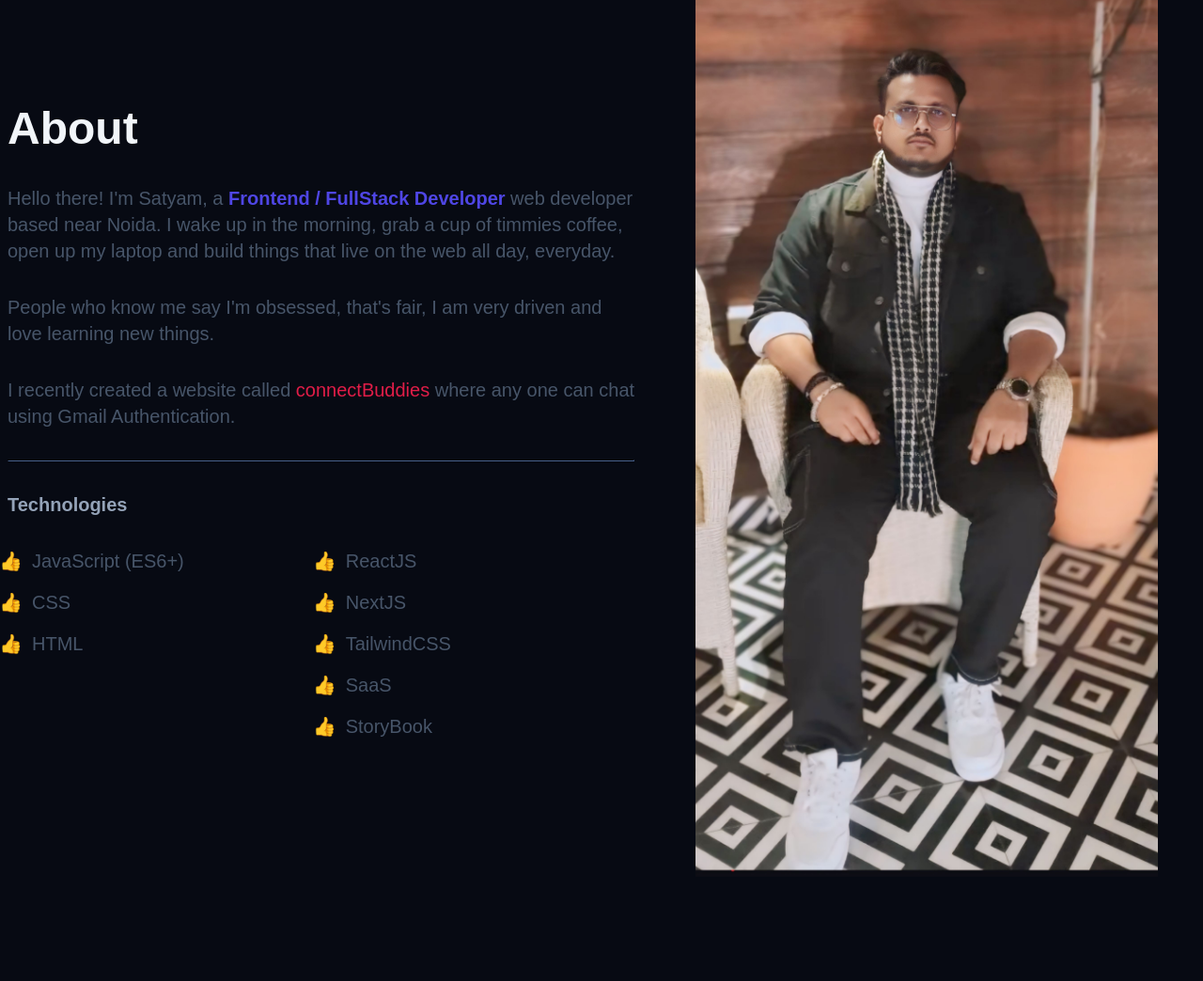
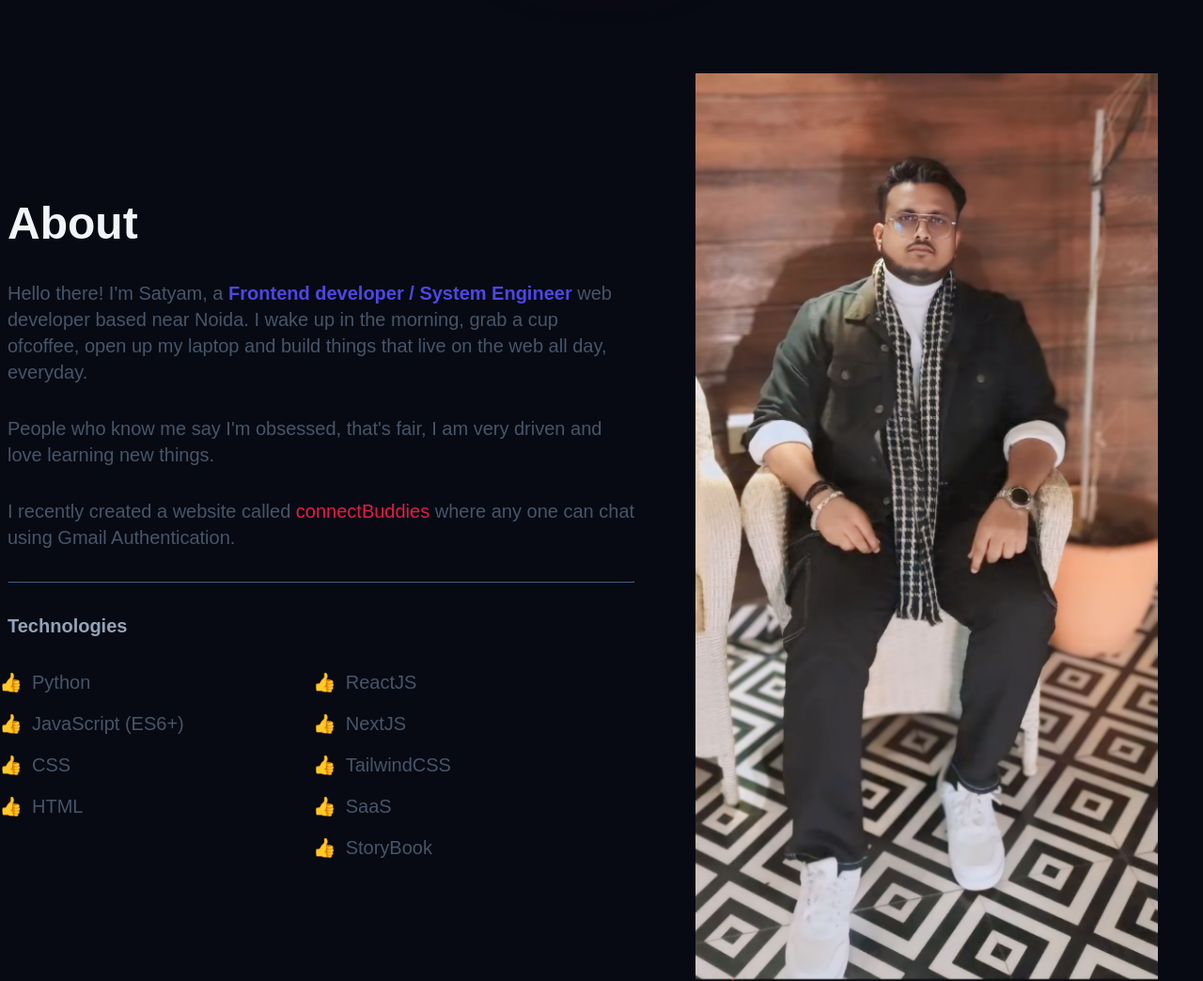
Before and after one commit to satyam-knit/satyam-portfolio, a website built with Vite: page index.html in a window 1280 px wide. Shown: the part 1012-2056 px from the top of the page at 94% size. Built offline with nearby package versions, Linux system fonts and the light colour scheme; a web font is replaced by a local one.

Commit message:
Update index.html

```diff
--- a/index.html
+++ b/index.html
@@ -51,7 +51,7 @@
             </button>
           </li>
           <li>
-            <a class="header__resume btn" href="https://drive.google.com/file/d/1KRfRhzqbdy1TJ8rsGHN2jwxJx8docaai/view?usp=sharing">Resume</a>
+            <a class="header__resume btn" href="https://drive.google.com/file/d/1ulBB6zbq304nVsYUVNmCs6Y6qD1Fi0hE/view?usp=sharing">Resume</a>
           </li>
         </ul>
         <button aria-label="mobile nav button" class="header__bars">
@@ -120,6 +120,8 @@
         <h1 class="hero__title">
           FRONT-END <br />
           WEB DEVELOPER.
+          /
+          System Engineer
         </h1>
         <p class="hero__description">
           A passionate <strong>Frontend / FullStack Developer</strong> web
@@ -134,9 +136,8 @@
           <h2 class="about__title">About</h2>
           <p class="about__description">
             Hello there! I'm Satyam, a
-            <strong>Frontend / FullStack Developer</strong> web developer based
-            near Noida. I wake up in the morning, grab a cup of timmies
-            coffee, open up my laptop and build things that live on the web all
+            <strong>Frontend developer / System Engineer</strong> web developer based
+            near Noida. I wake up in the morning, grab a cup ofcoffee, open up my laptop and build things that live on the web all
             day, everyday.
           </p>
           <p class="about__description">
@@ -151,6 +152,7 @@
           <h3 class="about__subtitle">Technologies</h3>
           <div class="about__ul-container">
             <ul class="about__ul">
+              <li class="about__list">Python</li>
               <li class="about__list">JavaScript (ES6+)</li>
               <li class="about__list">CSS</li>
               <li class="about__list">HTML</li>
@@ -212,6 +214,7 @@
               <li class="featured__info">Nextjs,</li>
               <li class="featured__info">API</li>
               <li class="featured__info">Stripe</li>
+              <li class="featured__info">Python</li>
               <li class="featured__info">SEO Optimization</li>
               <li class="featured__info">SSR</li>
               <li class="featured__info">Git</li>
```
